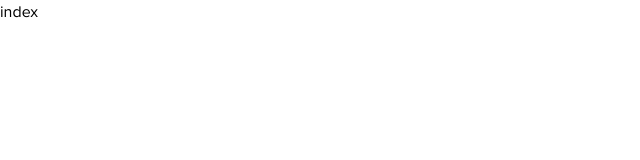
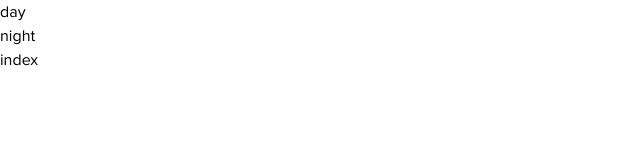
Before and after one commit to meytirm/binance-futures-page, a Nuxt app: page / in a window 1280 px wide. Shown: the top 160 px of the page, without its empty margins (0-640 px from the left). Built offline with nearby package versions, Linux system fonts and the light colour scheme.

Commit message:
feat(layouts): add light/dark mode toggle to default layout

```diff
--- a/app/layouts/default.vue
+++ b/app/layouts/default.vue
@@ -1,5 +1,13 @@
 <template>
   <div>
+    <header>
+      <div @click="colorMode.preference = 'light'">
+        day
+      </div>
+      <div @click="colorMode.preference = 'dark'">
+        night
+      </div>
+    </header>
     <main>
       <slot />
     </main>
@@ -7,7 +15,7 @@
 </template>
 
 <script setup lang="ts">
-
+const colorMode = useColorMode()
 </script>
 
 <style scoped>
```
